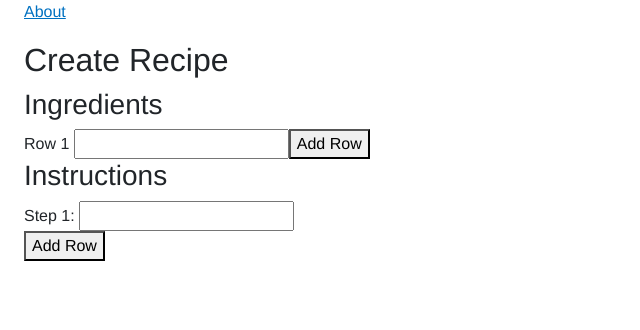
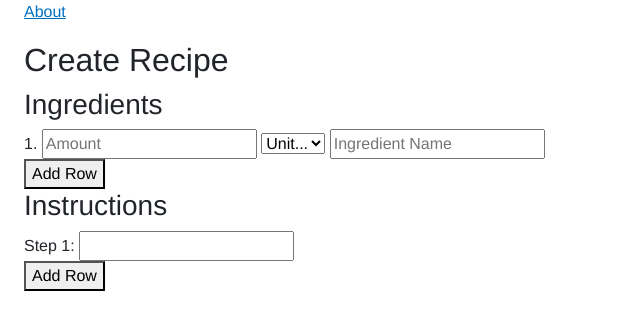
Before and after one commit to Gazdalman/cauldron_capstone_project, an ASP.NET Core app: page /recipes/new in a window 1280 px wide. Shown: the part 90-420 px from the top of the page, without its empty margins (0-640 px from the left). Run offline with ASP.NET Core 8, Linux system fonts and the light colour scheme; style sheets or scripts are compiled from the project's sources; some libraries are stand-ins or nearby versions.

Commit message:
Made Ingredient section with Amount, Unit, and Ingredient name fields

```diff
--- a/Pages/Recipes/IngredientSection.razor
+++ b/Pages/Recipes/IngredientSection.razor
@@ -1,33 +1,90 @@
-@using System.ComponentModel
+<div >
   <div>
-  @for (int i = 0;  i < RowCount; i++)
+    @foreach (var (ingredient, index) in ingredients.Select((ingredient, index) => (ingredient, index)))
     {
       <div>
-      Row @(i + 1)
-      <input />
-      @if (RowCount > 1)
+        @(index + 1).
+
+        <input
+          type="text"
+          placeholder="Amount"
+          value="@ingredient.Amount"
+          @oninput="e => OnAmountChange(index, e.Value?.ToString())" />
+
+        <select
+          value="@ingredient.Unit"
+          @onchange="e => OnUnitChange(index, e.Value?.ToString())">
+          <option value="">Unit...</option>
+          @foreach (var unit in units)
           {
-        <button @onclick="RemoveRow">X</button>
+            <option value="@unit">@unit</option>
           }
-      @if (i == RowCount - 1)
-      {
-        <button @onclick="AddRow">Add Row</button>
+        </select>
+
+        <input
+          type="text"
+          placeholder="Ingredient Name"
+          value="@ingredient.Ingredient"
+          @oninput="e => OnIngredientChange(index, e.Value?.ToString())" />
+
+      </div>
     }
   </div>
+
+  <button
+    @onclick="AddRow">
+    Add Row
+  </button>
+</div>
+@code {
+  private List<IngredientRow> ingredients = new() { new() };
+
+private readonly List<string> units = new()
+  {
+    "g", "kg", "oz", "fl oz","lb", "ml", "l",
+    "tsp", "tbsp", "cup", "whole", "clove", "slice", "can", "pinch", "head", "leaf"
+  };
+
+  private class IngredientRow
+  {
+    public string Amount { get; set; } = string.Empty;
+    public string Unit { get; set; } = string.Empty;
+    public string Ingredient { get; set; } = string.Empty;
   }
 
-</div>
+  private void OnAmountChange(int index, string? val)
+  {
+    ingredients[index].Amount = val ?? string.Empty;
+  }
 
-@code {
-  private int RowCount = 1;
+  private void OnUnitChange(int index, string? val)
+  {
+    ingredients[index].Unit = val ?? string.Empty;
+  }
 
+  private void OnIngredientChange(int index, string? val)
+  {
+    ingredients[index].Ingredient = val ?? string.Empty;
+  }
   private void AddRow()
   {
-    RowCount++;
+    ingredients.Add(new());
   }
 
-  private void RemoveRow()
+  private void RemoveRow(int index)
   {
-    RowCount--;
+    ingredients.RemoveAt(index);
+  }
+
+  private async void MoveRow(int dir, int index)
+  {
+    if (dir < 0 )
+    {
+      (ingredients[index - 1], ingredients[index]) = (ingredients[index], ingredients[index - 1]);
+    }
+    else if (dir > 0)
+    {
+      (ingredients[index + 1], ingredients[index]) = (ingredients[index], ingredients[index + 1]);
     }
   }
+}
--- a/Pages/Recipes/RecipeCreation.razor
+++ b/Pages/Recipes/RecipeCreation.razor
@@ -1,12 +1,14 @@
 @page "/recipes/new"
 
 <div>
-  <h2>Create Recipe</h2>
-    <h3>Ingredients</h3>
-    <IngredientSection />
-    <h3>Instructions</h3>
-    <InstructionSection />
+  <h2 >Create Recipe</h2>
+
+      <h3>Ingredients</h3>
+      <IngredientSection/>
+      <h3>Instructions</h3>
+      <InstructionSection  />
 </div>
+
 @code {
-
+  private RecipeCreationDto dto = new();
 }
```
Lines whose indentation alone changed are shown as unchanged.
